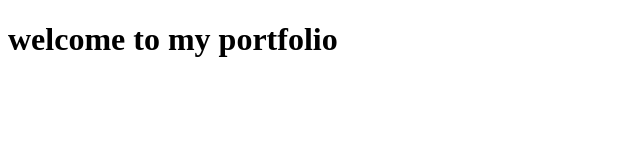
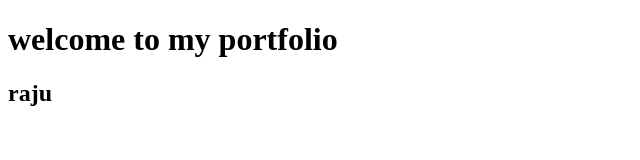
Before and after one commit to gajaraju188-crypto/my-portfolio, a plain HTML site: page index.html in a window 1280 px wide. Shown: the full height of the page, 0-640 px from the left. Drawn offline with Linux system fonts and the light colour scheme.

Commit message:
changed portfolio

```diff
--- a/index.html
+++ b/index.html
@@ -7,5 +7,7 @@
 </head>
 <body>
     <h1>welcome to my portfolio</h1>
+    <h2>raju
+    </h2>
 </body>
 </html>
```
